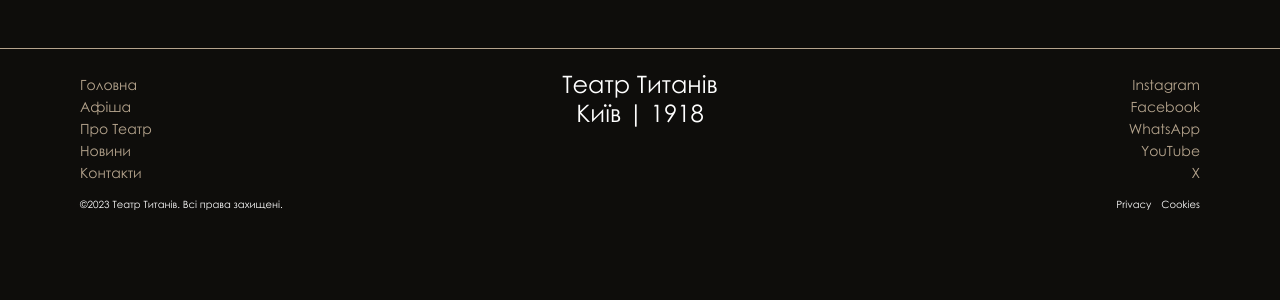
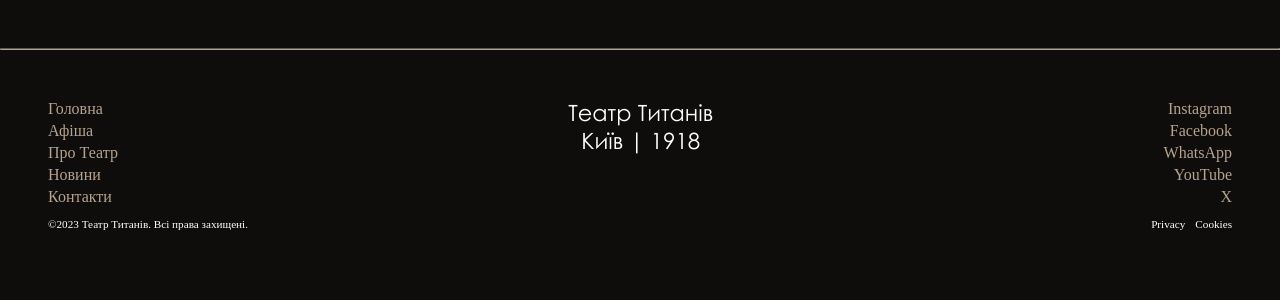
Before and after one commit to Mar4ik10/theatresiteproject, a Django app: page / in a window 1280 px wide. Shown: the part 126-426 px from the top of the page. Run offline with Django 4.2, Linux system fonts and the light colour scheme.

Commit message:
A little refactor header and create footer

```diff
--- a/theatreproj/static/styles.css
+++ b/theatreproj/static/styles.css
@@ -31,13 +31,21 @@ body {
   margin: 3rem;
 }
 
-.nav .navOpenBtn {
-  cursor: pointer;
-  height: 45%;
-}
-
+.nav .navOpenBtn,
 .nav .navCloseBtn {
   cursor: pointer;
+  transition: 0.5s ease;
+}
+
+.nav .navOpenBtn {
+  height: 45%;
+}
+
+.nav .navOpenBtn:hover {
+  color: #b5a48d;
+}
+.nav .navCloseBtn:hover {
+  color: #b5a48d;
 }
 
 .nav .nav-links {
@@ -86,6 +94,11 @@ body {
   color: white;
   cursor: pointer;
   height: 45%;
+  transition: 0.5s ease;
+}
+
+.nav i.search-icon:hover {
+  color: #b5a48d;
 }
 
 .nav .search-box {
@@ -134,12 +147,7 @@ body {
   font-family: "Alethia Next";
 }
 
-#main {
-  transition: margin-left 0.5s;
-  padding: 16px;
-}
-
-.frame-21 {
+/* .frame-21 {
   display: flex;
   flex-direction: column;
   height: auto;
@@ -148,9 +156,9 @@ body {
   margin-left: 80px;
   background-color: rgba(0, 0, 0, 0);
   position: relative;
-}
-
-.text5 {
+} */
+
+/* .text5 {
   margin-top: 50px;
   font-family: Century Gothic;
   font-size: 24px;
@@ -239,11 +247,76 @@ body {
   text-align: left;
   margin-left: 80px;
   color: #ffffff;
-}
+} */
 
 /*--------------------------footer-------------------------------*/
 
-.footerLines {
+.footer-container {
+  padding: 3rem;
+  color: white;
+}
+
+.footer-above {
+  display: flex;
+  justify-content: space-between;
+}
+
+.footer-above .footer-left,
+.footer-above .footer-right {
+  list-style: none;
+  font-family: Satoshi;
+  font-size: 1em;
+  font-weight: 500;
+}
+
+.footer-above .footer-left li a,
+.footer-above .footer-right li a {
+  margin: 2px 0;
+}
+
+.footer-above .footer-center {
+  font-family: Century Gothic;
+  font-size: 1.4em;
+  text-align: center;
+}
+
+.footer-left {
+  align-items: flex-start;
+}
+
+.footer-right {
+  align-items: flex-end;
+}
+
+.footer-above a {
+  color: #b5a48d;
+  text-decoration: none;
+}
+
+.footer-left a {
+  float: left;
+}
+.footer-right a {
+  float: right;
+}
+
+.footer-prescriptions {
+  font-size: 0.7em;
+  font-family: Satoshi;
+  margin: 10px 0 2px;
+  display: flex;
+  justify-content: space-between;
+}
+
+.footer-prescriptions .right-container {
+  display: flex;
+}
+
+.footer-prescriptions .right-container p:nth-child(2) {
+  margin-left: 10px;
+}
+
+/* .footerLines {
   bottom: 0;
   right: 0;
   margin-left: 0px;
@@ -415,7 +488,7 @@ body {
 .frame-35 .right {
   margin-left: 10px;
   margin-right: auto;
-}
+} */
 
 /*--------------------------contacts-------------------------------*/
 
--- a/theatreproj/templates/base.html
+++ b/theatreproj/templates/base.html
@@ -63,40 +63,39 @@
     <main>{% block main %}{% endblock %}</main>
 
     <footer>
-      <div class="footerLines">
-        <div class="line"></div>
-        <div class="footer">
-          <div class="component-9">
-            <div class="frame-66">
-              <a href="{% url 'index' %}">Головна</a>
-              <a href="{% url 'afisha' %}">Афіша</a>
-              <a href="{% url 'abouttheatre' %}">Про Театр</a>
-              <a href="#">Новини</a>
-              <a href="{% url 'contact' %}">Контакти</a>
-            </div>
-            <div class="frame-67">
-              <div class="text3">Театр Титанів</div>
-              <div class="text3">Київ | 1918</div>
-            </div>
-            <div class="frame-68">
-              <a href="#">Instagram</a>
-              <a href="#">Facebook</a>
-              <a href="#">WhatsApp</a>
-              <a href="#">YouTube</a>
-              <a href="#">X</a>
-            </div>
+      <hr style="border-color: #b5a48d" />
+      <div class="footer-container">
+        <div class="footer-above">
+          <ul class="footer-left">
+            <li><a href="{% url 'index' %}">Головна</a></li>
+            <li><a href="{% url 'afisha' %}">Афіша</a></li>
+            <li><a href="{% url 'abouttheatre' %}">Про Театр</a></li>
+            <li><a href="#">Новини</a></li>
+            <li><a href="{% url 'contact' %}">Контакти</a></li>
+          </ul>
+          <div class="footer-center">
+            <div>Театр Титанів</div>
+            <div>Київ | 1918</div>
           </div>
+          <ul class="footer-right">
+            <li><a href="https://www.instagram.com/">Instagram</a></li>
+            <li><a href="#">Facebook</a></li>
+            <li><a href="#">WhatsApp</a></li>
+            <li><a href="#">YouTube</a></li>
+            <li><a href="#">X</a></li>
+          </ul>
+        </div>
 
-          <div class="frame-35">
-            <p class="left">©2023 Театр Титанів. Всі права захищені.</p>
-            <div class="right-container">
-              <p>Privacy</p>
-              <p class="right">Cookies</p>
-            </div>
+        <div class="footer-prescriptions">
+          <p class="left">©2023 Театр Титанів. Всі права захищені.</p>
+          <div class="right-container">
+            <p>Privacy</p>
+            <p class="right">Cookies</p>
           </div>
         </div>
       </div>
     </footer>
+
     <script>
       const nav = document.querySelector(".nav"),
         navOpenBtn = document.querySelector(".navOpenBtn"),
```
